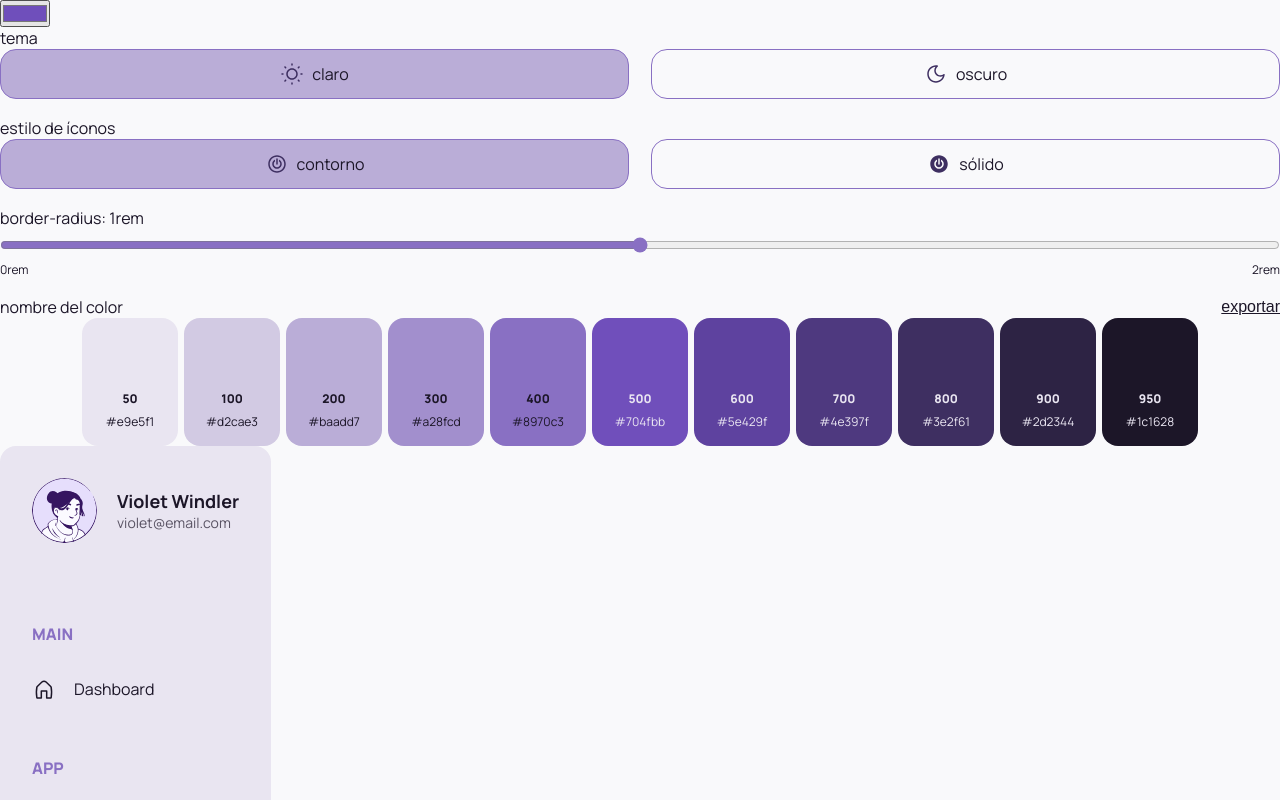
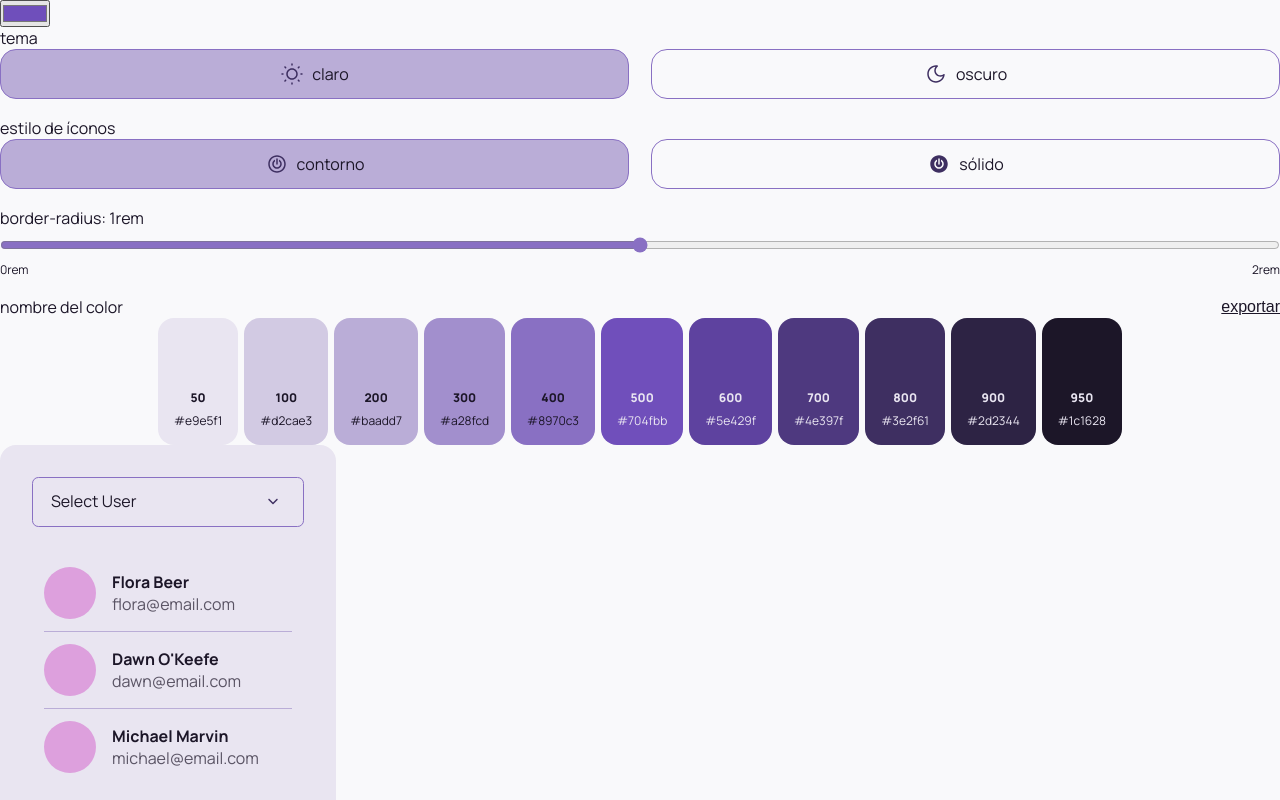
Before and after one commit to yaxchemanrique/theme-builder, a React (Vite) app: page / in a window 1280 px wide. Shown: the top 800 px of the page. Built offline with nearby package versions, Linux system fonts and the light colour scheme.

Commit message:
feat: UserSelection Component

```diff
--- a/root.css
+++ b/root.css
@@ -5,11 +5,13 @@
   --theme-dark-bg: var(--clr-accent-1000);
 
   --br: 1rem;
+  --component-padding: 2rem;
 }
 
 * {
   margin: 0;
   padding: 0;
+  box-sizing: border-box;
 }
 
 html {
--- a/src/App.jsx
+++ b/src/App.jsx
@@ -7,6 +7,7 @@ import ColorCardsContainer from "./components/ColorCardsContainer/ColorCardsCont
 import DashboardSidebar from "./components/DashboardSidebar/DashboardSidebar.jsx";
 
 import "./styles.css"
+import UserSelection from "./components/UserSelection/UserSelection.jsx";
 
 function App() {
   const { theme, themeColors } = useContext(ThemeContext);
@@ -15,6 +16,7 @@ function App() {
     <main className={theme} >
       <SettingsForm />
       <ColorCardsContainer themeColors={themeColors} />
+      <UserSelection />
       <DashboardSidebar />
     </main>
   );
--- /dev/null
+++ b/src/components/UserSelection/UserSelection.jsx
@@ -0,0 +1,47 @@
+import { useContext } from "react";
+import { ThemeContext } from "../../context/ThemeProvider.jsx";
+
+import Icon from "../Icon/Icon.jsx";
+
+import styles from "./UserSelection.module.css"
+
+function UserSelection() {
+  const { theme, iconStyle } = useContext(ThemeContext);
+
+  return (
+    <div className={`${styles[theme]} ${styles.userSelection}`}>
+      <div className={styles.buttonSelection}>
+        <p>Select User</p>
+        <Icon type={iconStyle} theme={theme} name="caretDown"/>
+      </div>
+      <ul className={styles.usersList}>
+        <li className={styles.user}>
+          {/* <img src="" alt="" /> */}
+          <div className={styles.userProfilePic}></div>
+          <div className={styles.userInfo}>
+            <p className={styles.userName}>Flora Beer</p>
+            <p className={styles.userEmail}>flora@email.com</p>
+          </div>
+        </li>
+        <li className={styles.user}>
+          {/* <img src="" alt="" /> */}
+          <div className={styles.userProfilePic}></div>
+          <div className={styles.userInfo}>
+            <p className={styles.userName}>Dawn O'Keefe</p>
+            <p className={styles.userEmail}>dawn@email.com</p>
+          </div>
+        </li>
+        <li className={styles.user}>
+          {/* <img src="" alt="" /> */}
+          <div className={styles.userProfilePic}></div>
+          <div className={styles.userInfo}>
+            <p className={styles.userName}>Michael Marvin</p>
+            <p className={styles.userEmail}>michael@email.com</p>
+          </div>
+        </li>
+      </ul>
+    </div>
+  );
+}
+
+export default UserSelection;
--- /dev/null
+++ b/src/components/UserSelection/UserSelection.module.css
@@ -0,0 +1,67 @@
+.userSelection {
+  border-radius: var(--br);
+  background-color: var(--clr-surface-1);
+  color: var(--clr-text-1);
+  padding: var(--component-padding);
+  width: fit-content;
+}
+
+.buttonSelection {
+  background-color: var(--clr-surface-2);
+  border: 1px solid var(--clr-accent-400);
+  padding-block: 0.75rem;
+  padding-inline: 1.12rem;
+  display: flex;
+  justify-content: space-between;
+  border-radius: 0.4rem;
+  margin-bottom: 1rem;
+}
+
+.usersList {
+  background-color: var(--clr-surface-2);
+  border-radius: 0.4rem;
+  padding: 0.75rem;
+  min-width: 17rem;
+}
+
+.user {
+  display: flex;
+  align-items: center;
+  gap: 1rem;
+  padding-block: 0.75rem;
+}
+
+.user:not(:last-of-type) {
+  border-bottom: solid 1px var(--clr-accent-200);
+}
+
+.userProfilePic {
+  border-radius: 50%;
+  background-color: plum;
+  aspect-ratio: 1;
+  width: 3.25rem;
+}
+
+.userName {
+  font-weight: 700;
+}
+
+.userEmail {
+  color: var(--clr-text-2);
+}
+
+
+
+.light {
+  --clr-surface-1: var(--clr-accent-50);
+  --clr-surface-2: transparent;
+  --clr-text-1: var(--clr-accent-950);
+  --clr-text-2: var(--clr-accent-950-70);
+}
+
+.dark {
+  --clr-surface-1: var(--clr-accent-950);
+  --clr-surface-2: var(--clr-accent-50-10);
+  --clr-text-1: var(--clr-accent-50);
+  --clr-text-2: var(--clr-accent-50-70);
+}
```
